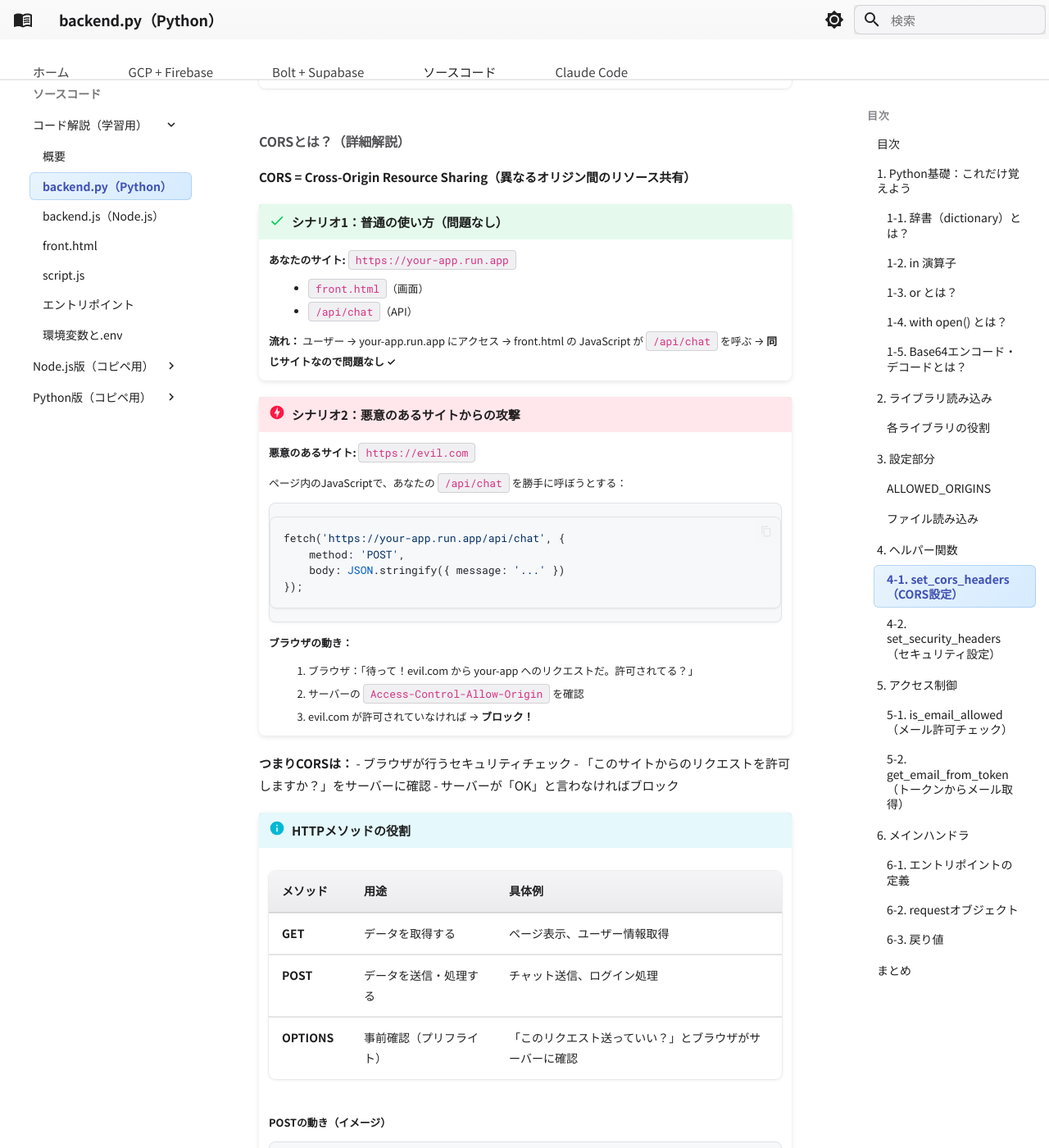
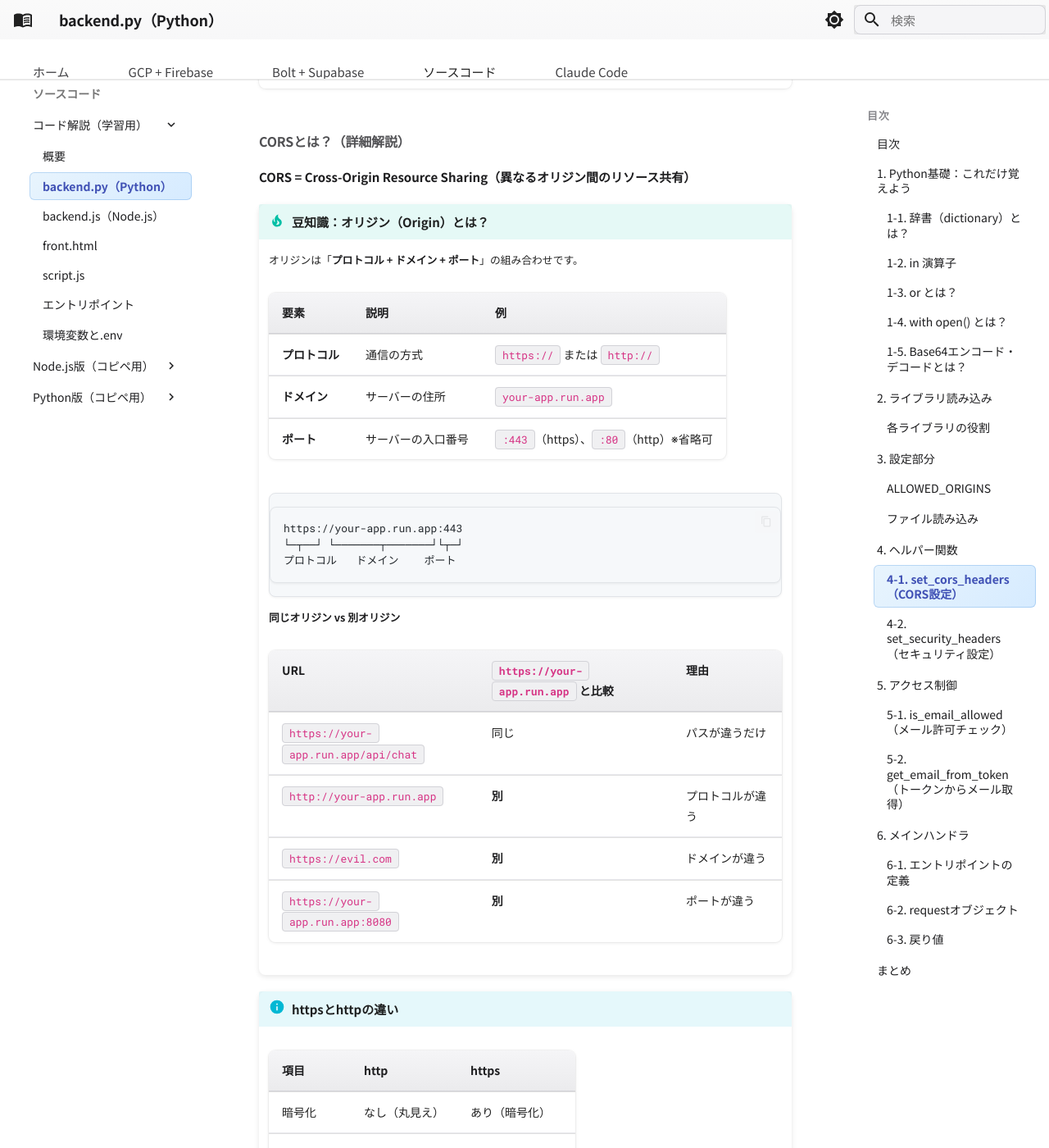
Before and after one commit to michihiro-316/ai-chat-docs, an MkDocs documentation site: the page built from docs/code/explained/01_backend.md, in a window 1280 px wide and 1400 px high, scrolled down 10531 px. Shown: the whole window at 82% size. Built offline with MkDocs 1.6.1 and Material for MkDocs 9.7.7, drawn with Linux system fonts in a browser that asks for light colours; some of the changed text lies outside the part shown.

Commit message:
docs: オリジン・https/http・複数オリジン登録の説明を追加
- オリジン（プロトコル+ドメイン+ポート）の豆知識
- httpsとhttpの違い
- 複数オリジン登録例
- iframe関連の記述を削除（混乱を避けるため）

🤖 Generated with [Claude Code](https://claude.com/claude-code)

Co-Authored-By: Claude Opus 4.5 <noreply@anthropic.com>

````diff
--- a/docs/code/explained/01_backend.md
+++ b/docs/code/explained/01_backend.md
@@ -394,6 +394,52 @@ headers['Access-Control-Max-Age'] = '3600'
 
 **CORS = Cross-Origin Resource Sharing（異なるオリジン間のリソース共有）**
 
+!!! tip "豆知識：オリジン（Origin）とは？"
+
+    オリジンは「**プロトコル + ドメイン + ポート**」の組み合わせです。
+
+    | 要素 | 説明 | 例 |
+    |------|------|-----|
+    | **プロトコル** | 通信の方式 | `https://` または `http://` |
+    | **ドメイン** | サーバーの住所 | `your-app.run.app` |
+    | **ポート** | サーバーの入口番号 | `:443`（https）、`:80`（http）※省略可 |
+
+    ```
+    https://your-app.run.app:443
+    └─┬──┘ └───────┬───────┘└┬─┘
+    プロトコル   ドメイン    ポート
+    ```
+
+    **同じオリジン vs 別オリジン**
+
+    | URL | `https://your-app.run.app` と比較 | 理由 |
+    |-----|----------------------------------|------|
+    | `https://your-app.run.app/api/chat` | 同じ | パスが違うだけ |
+    | `http://your-app.run.app` | **別** | プロトコルが違う |
+    | `https://evil.com` | **別** | ドメインが違う |
+    | `https://your-app.run.app:8080` | **別** | ポートが違う |
+
+!!! info "httpsとhttpの違い"
+
+    | 項目 | http | https |
+    |------|------|-------|
+    | 暗号化 | なし（丸見え） | あり（暗号化） |
+    | ポート | 80 | 443 |
+    | 安全性 | 低い | 高い |
+    | 用途 | 開発環境のみ | 本番環境（必須） |
+
+    ```
+    【httpの場合（危険）】
+    あなた ──「パスワード: 1234」──▶ サーバー
+                 ↑
+             誰でも見れる！
+
+    【httpsの場合（安全）】
+    あなた ──「🔒暗号化されたデータ」──▶ サーバー
+                 ↑
+             解読できない
+    ```
+
 !!! success "シナリオ1：普通の使い方（問題なし）"
 
     **あなたのサイト:** `https://your-app.run.app`
@@ -462,9 +508,20 @@ headers['Access-Control-Max-Age'] = '3600'
 
     この仕組みにより、許可されていないサイトからの不正なリクエストを防いでいます。
 
-**注意：iframeとは別の話**
-- iframe埋め込みは `X-Frame-Options` ヘッダーで制御
-- CORSはJavaScriptの `fetch` や `XMLHttpRequest` の制御
+!!! example "複数オリジンを登録する場合"
+
+    開発環境・ステージング環境・本番環境など、複数のオリジンからアクセスが必要な場合は、配列に追加します。
+
+    ```python
+    ALLOWED_ORIGINS = [
+        'https://your-app.run.app',           # 本番
+        'https://staging.your-app.run.app',   # ステージング
+        'http://localhost:3000',               # 開発（ローカル）
+        'http://localhost:5173'                # Viteなど別ポート
+    ]
+    ```
+
+    開発中は `['*']` で全許可にしておいて、本番では具体的なオリジンを指定する、というのがよくあるパターンです。
 
 ---
 
````
